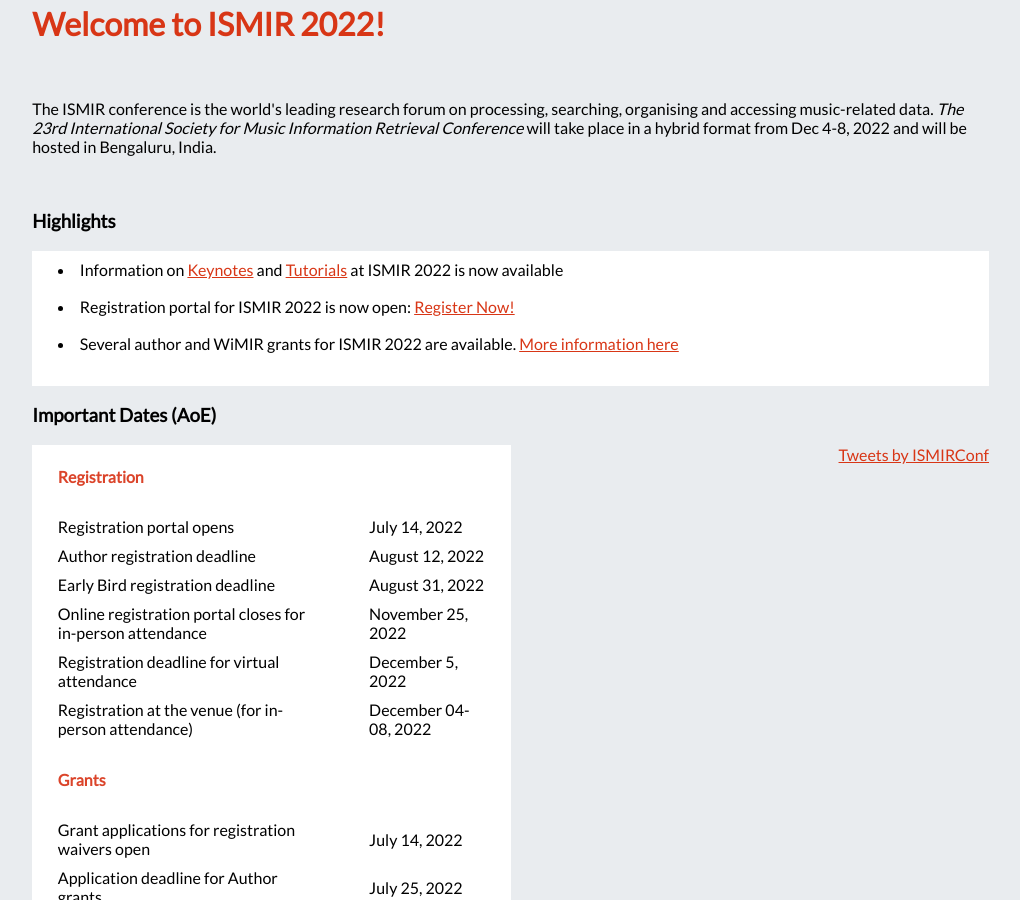
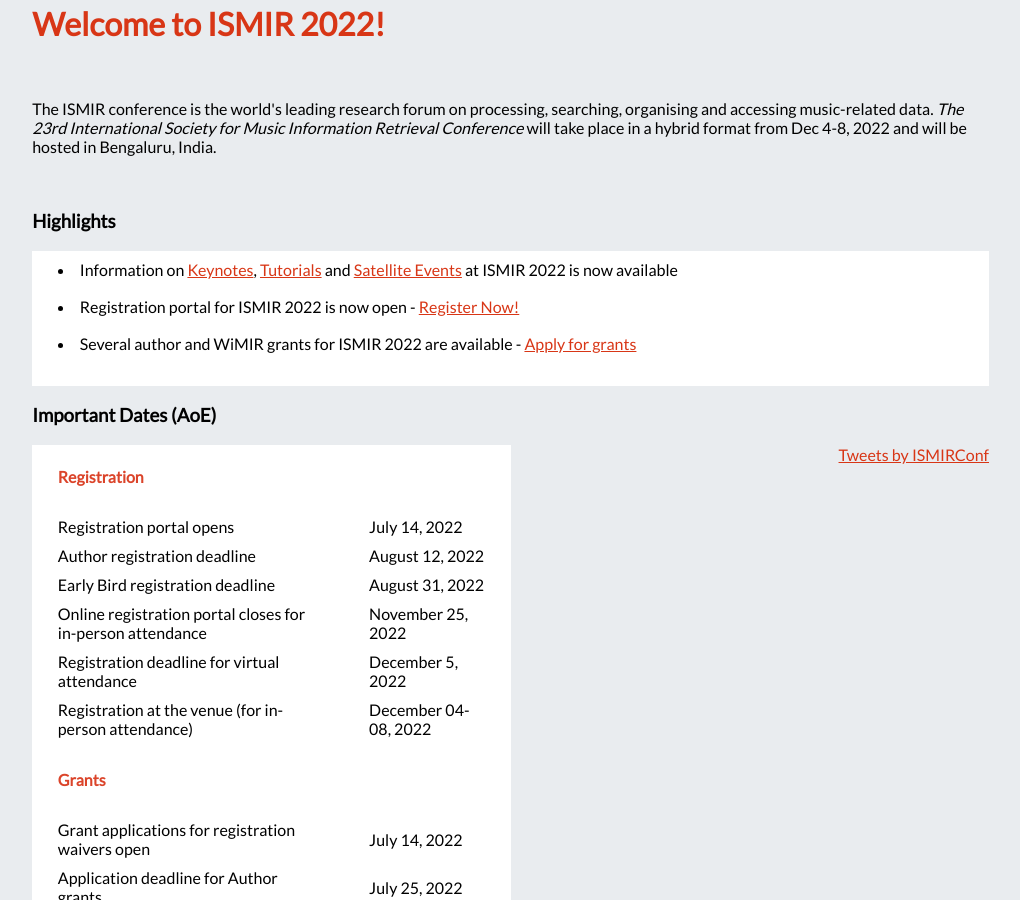
Before and after one commit to ismir2022/ismir2022.github.io, a Jekyll site: the page built from index.md, in a window 1280 px wide and 900 px high, scrolled down 557 px. Shown: the whole window, without its empty margins (155-1175 px from the left). Built offline with Jekyll 4.4.1, drawn with Linux system fonts in a browser that asks for light colours; nearby versions of some CDN libraries; comment, search, counter and statistics services are not loaded.

Commit message:
Update index.md

```diff
--- a/index.md
+++ b/index.md
@@ -12,13 +12,13 @@
 <table class="scrolldown" rules=none>
 		<tbody>
 		<tr>
-			<td><li data-stringify-indent="0" data-stringify-border="0">Information on <a href="[reviewform](https://ismir2022.ismir.net/program/keynotes)">Keynotes</a> and <a href="[reviewform](https://ismir2022.ismir.net/program/tutorials)">Tutorials</a> at ISMIR 2022 is now available</li></td>
+			<td><li data-stringify-indent="0" data-stringify-border="0">Information on <a href="[Keynotes](https://ismir2022.ismir.net/program/keynotes)">Keynotes</a>, <a href="[Tutorials](https://ismir2022.ismir.net/program/tutorials)">Tutorials</a> and <a href="[Satellite Events](https://ismir2022.ismir.net/program/satellites)">Satellite Events</a> at ISMIR 2022 is now available</li></td>
 		</tr>
 		<tr>
-			<td><li data-stringify-indent="0" data-stringify-border="0">Registration portal for ISMIR 2022 is now open: <a href="[reviewform](https://ismir2022.ismir.net/attend/registration)">Register Now!</a></li></td>
+			<td><li data-stringify-indent="0" data-stringify-border="0">Registration portal for ISMIR 2022 is now open - <a href="[Register Now!](https://ismir2022.ismir.net/attend/registration)">Register Now!</a></li></td>
 		</tr>
 		<tr>
-			<td><li data-stringify-indent="0" data-stringify-border="0">Several author and WiMIR grants for ISMIR 2022 are available. <a href="[reviewform](https://ismir2022.ismir.net/attend/support)">More information here</a></li></td>
+			<td><li data-stringify-indent="0" data-stringify-border="0">Several author and WiMIR grants for ISMIR 2022 are available - <a href="[here](https://ismir2022.ismir.net/attend/support)">Apply for grants</a></li></td>
 		</tr>
 		</tbody>
 </table>
```
